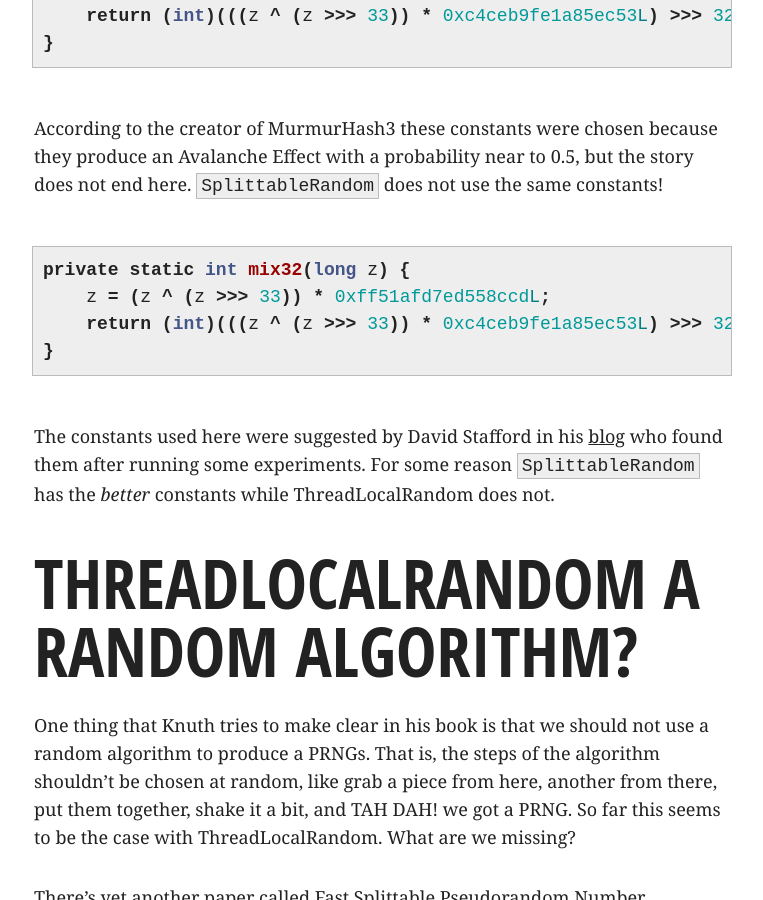
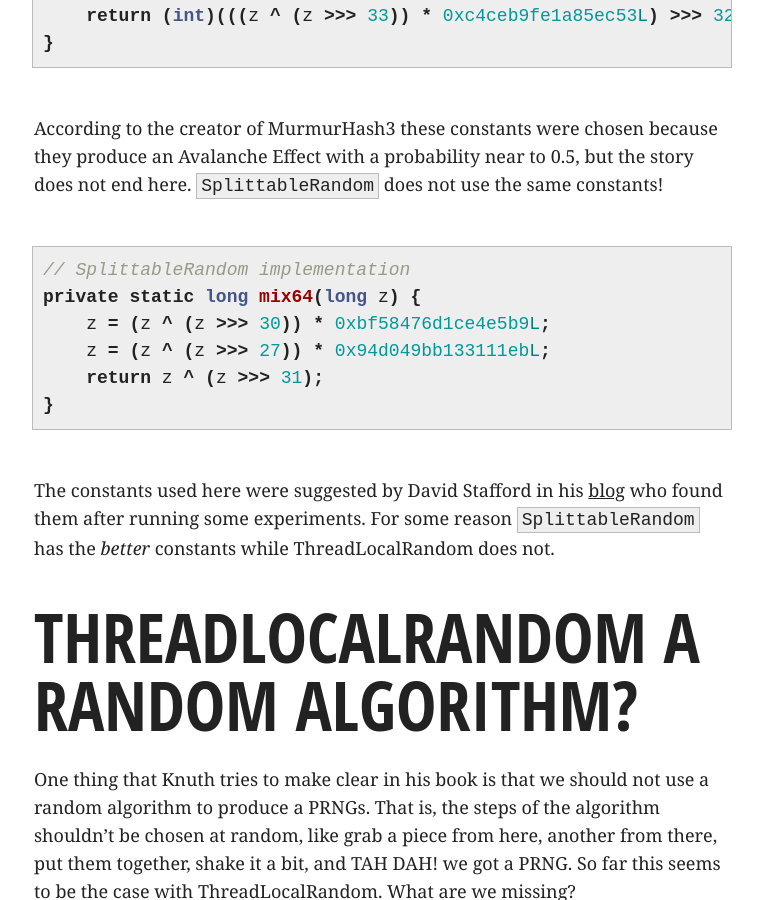
Before and after one commit to videlalvaro/videlalvaro.github.io, a Jekyll site: the page built from _posts/2016-10-29-inside-java-s-threadlocalrandom.md, in a window 1280 px wide and 900 px high, scrolled down 10195 px. Shown: the whole window, without its empty margins (258-1021 px from the left). Built offline with Jekyll 4.4.1, drawn with Linux system fonts in a browser that asks for light colours; comment, search, counter and statistics services are not loaded.

Commit message:
fixes splittablerandom mix function

```diff
--- a/_posts/2016-10-29-inside-java-s-threadlocalrandom.md
+++ b/_posts/2016-10-29-inside-java-s-threadlocalrandom.md
@@ -369,9 +369,11 @@
 the same constants!
 
 {% highlight java %}
-private static int mix32(long z) {
-    z = (z ^ (z >>> 33)) * 0xff51afd7ed558ccdL;
-    return (int)(((z ^ (z >>> 33)) * 0xc4ceb9fe1a85ec53L) >>> 32);
+// SplittableRandom implementation
+private static long mix64(long z) {
+    z = (z ^ (z >>> 30)) * 0xbf58476d1ce4e5b9L;
+    z = (z ^ (z >>> 27)) * 0x94d049bb133111ebL;
+    return z ^ (z >>> 31);
 }
 {% endhighlight %}
 
```
